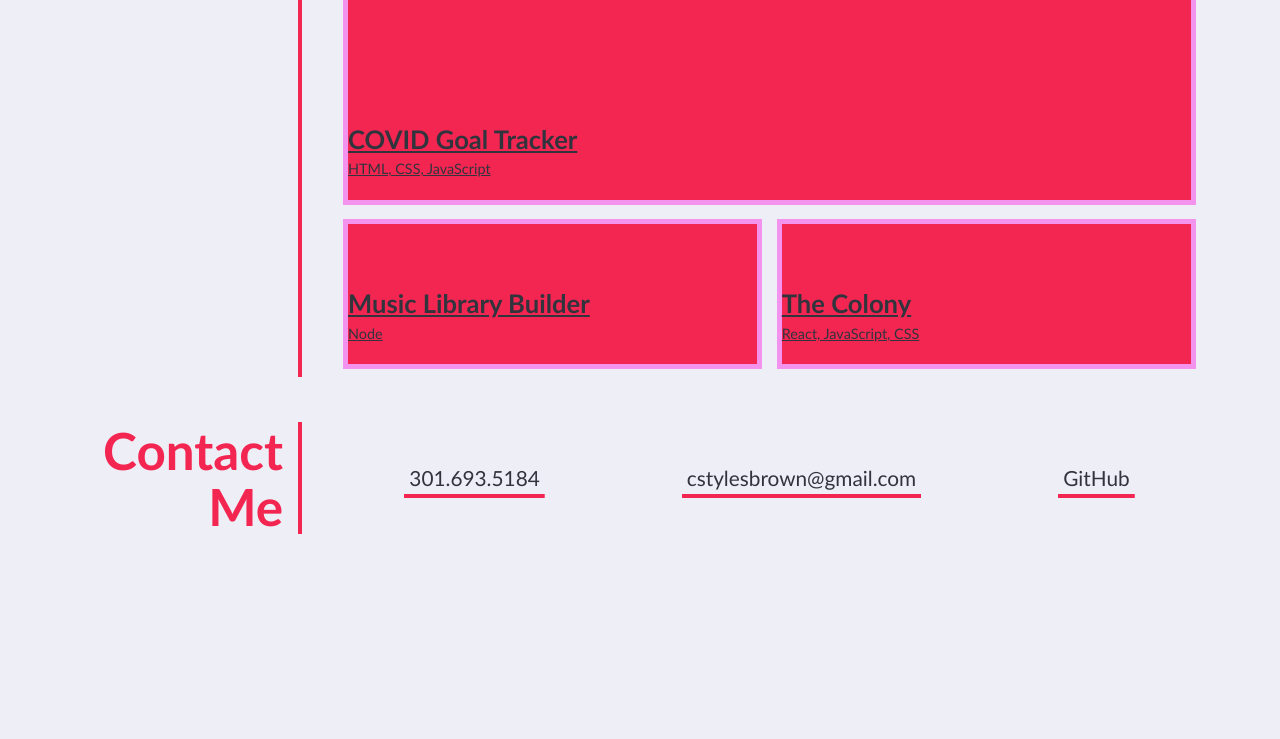
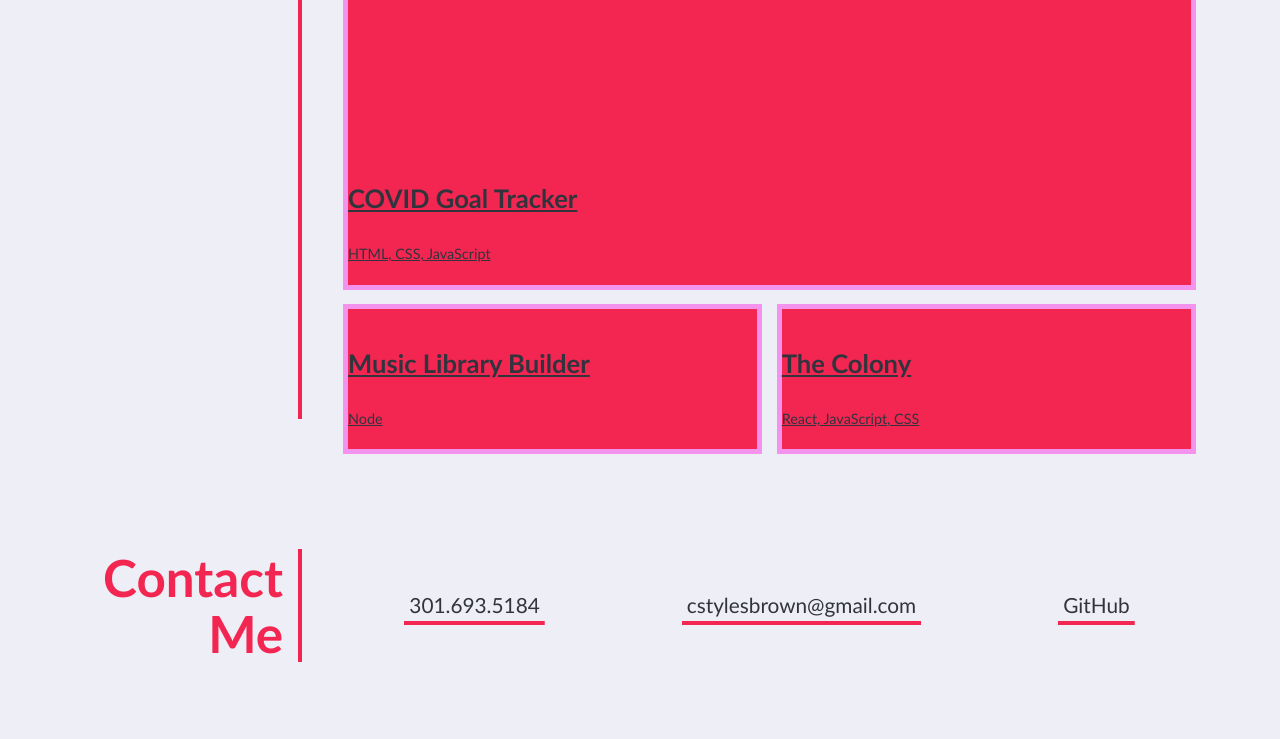
Before and after one commit to CortlandSB/hw2-portfolio, a plain HTML site: page index.html in a window 1280 px wide. Shown: the part 726-1465 px from the top of the page. Before the commit the page ends 1295 px from the top, so only its background shows below. Drawn offline with Linux system fonts and the light colour scheme.

Commit message:
edited style.css

```diff
--- a/assets/style.css
+++ b/assets/style.css
@@ -13,19 +13,10 @@
 body {
   margin: 0;
   padding: 0;
-  font-family: 'Trebuchet MS', 'Lucida Sans Unicode', 'Lucida Grande', 'Lucida Sans', Arial, sans-serif;
+  font-family: 'Trebuchet MS', Arial, sans-serif;
   color: var(--primary);
   background-color: var(--light);
   line-height: 1.5;
-}
-
-h1,
-h2,
-h3,
-h4,
-h5,
-h6 {
-  margin: 0;
 }
 
 header {
@@ -64,6 +55,7 @@ nav a {
 nav a:hover {
   background-size: 90% 90%;
   color: var(--primary);
+  box-shadow: 0 12px 16px 0 rgba(0,0,0,0.24), 0 17px 50px 0 rgba(0,0,0,0.19);
 }
 
 .hero-image {
--- a/index.html
+++ b/index.html
@@ -67,7 +67,7 @@
       <div>
         <address>
           <a href="tel:+15555555555">301.693.5184</a>
-          <a href="mailto:lernantino@website.com">cstylesbrown@gmail.com</a>
+          <a href="mailto:cstylesbrown@gmail.com">cstylesbrown@gmail.com</a>
           <a href="https://github.com/CortlandSB">GitHub</a>
 
         </address>
```
